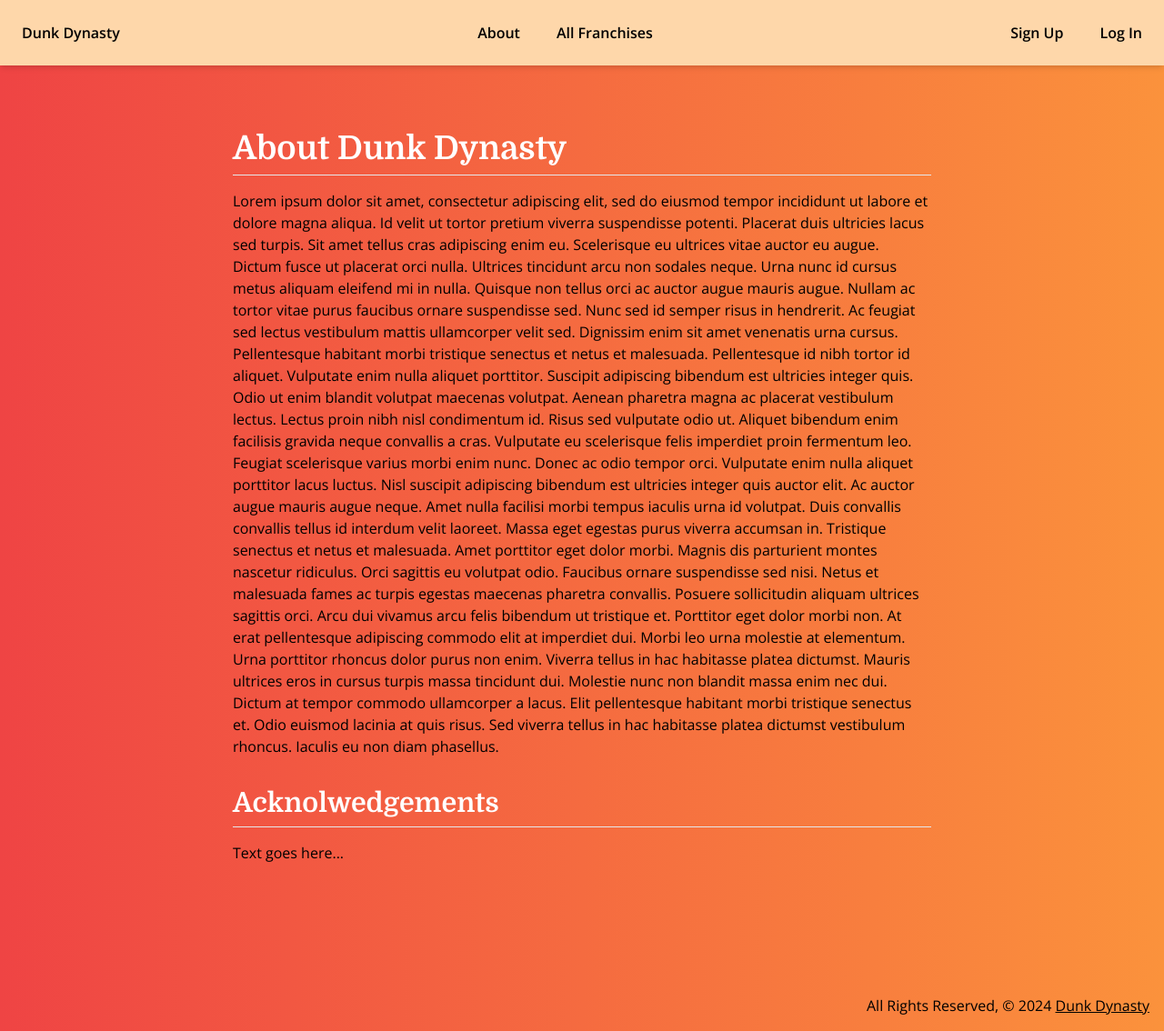
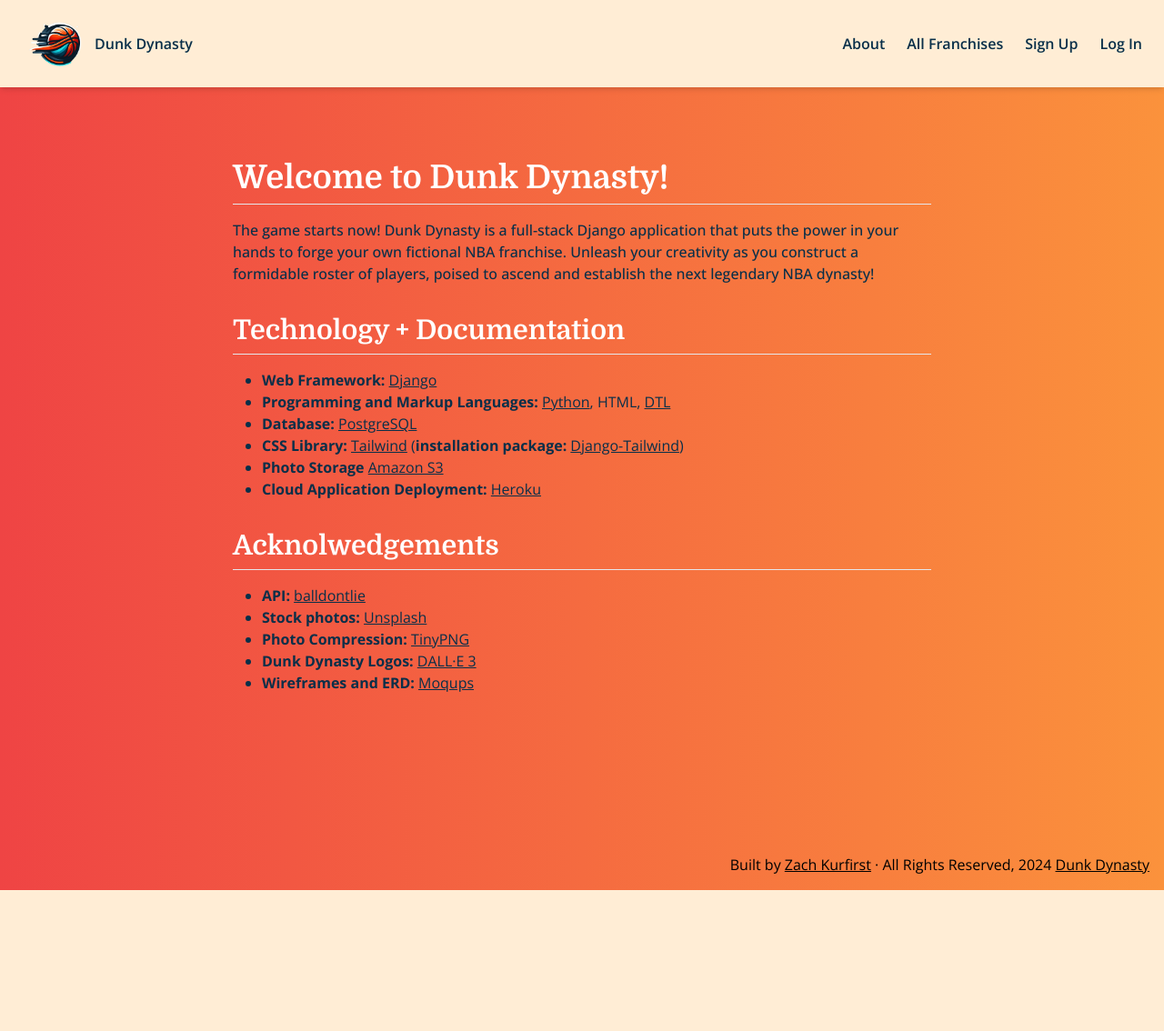
Before and after one commit to zachkurfirst/dunk-dynasty, a Django app: page /about/ in a window 1280 px wide. Shown: the whole page at 91% size. After the commit the page ends 979 px from the top, so only its background shows below. Run offline with Django 5.2, Linux system fonts and the light colour scheme; some libraries are stand-ins or nearby versions.

Commit message:
about page, README, more styling updates to forms, icon and favicon

```diff
--- a/main_app/templates/about.html
+++ b/main_app/templates/about.html
@@ -1,46 +1,125 @@
-{% extends 'base.html' %} {% block content %}
+{% extends 'base.html' %}
+
+{% block content %}
 <div class="max-w-screen-md">
-  <h1 class="text-4xl font-bold mb-2">About Dunk Dynasty</h1>
+  <h1 class="text-4xl font-bold mt-8 mb-2">Welcome to Dunk Dynasty!</h1>
   <hr />
   <p class="mt-4 mb-8">
-    Lorem ipsum dolor sit amet, consectetur adipiscing elit, sed do eiusmod
-    tempor incididunt ut labore et dolore magna aliqua. Id velit ut tortor
-    pretium viverra suspendisse potenti. Placerat duis ultricies lacus sed
-    turpis. Sit amet tellus cras adipiscing enim eu. Scelerisque eu ultrices
-    vitae auctor eu augue. Dictum fusce ut placerat orci nulla. Ultrices
-    tincidunt arcu non sodales neque. Urna nunc id cursus metus aliquam eleifend
-    mi in nulla. Quisque non tellus orci ac auctor augue mauris augue. Nullam ac
-    tortor vitae purus faucibus ornare suspendisse sed. Nunc sed id semper risus
-    in hendrerit. Ac feugiat sed lectus vestibulum mattis ullamcorper velit sed.
-    Dignissim enim sit amet venenatis urna cursus. Pellentesque habitant morbi
-    tristique senectus et netus et malesuada. Pellentesque id nibh tortor id
-    aliquet. Vulputate enim nulla aliquet porttitor. Suscipit adipiscing
-    bibendum est ultricies integer quis. Odio ut enim blandit volutpat maecenas
-    volutpat. Aenean pharetra magna ac placerat vestibulum lectus. Lectus proin
-    nibh nisl condimentum id. Risus sed vulputate odio ut. Aliquet bibendum enim
-    facilisis gravida neque convallis a cras. Vulputate eu scelerisque felis
-    imperdiet proin fermentum leo. Feugiat scelerisque varius morbi enim nunc.
-    Donec ac odio tempor orci. Vulputate enim nulla aliquet porttitor lacus
-    luctus. Nisl suscipit adipiscing bibendum est ultricies integer quis auctor
-    elit. Ac auctor augue mauris augue neque. Amet nulla facilisi morbi tempus
-    iaculis urna id volutpat. Duis convallis convallis tellus id interdum velit
-    laoreet. Massa eget egestas purus viverra accumsan in. Tristique senectus et
-    netus et malesuada. Amet porttitor eget dolor morbi. Magnis dis parturient
-    montes nascetur ridiculus. Orci sagittis eu volutpat odio. Faucibus ornare
-    suspendisse sed nisi. Netus et malesuada fames ac turpis egestas maecenas
-    pharetra convallis. Posuere sollicitudin aliquam ultrices sagittis orci.
-    Arcu dui vivamus arcu felis bibendum ut tristique et. Porttitor eget dolor
-    morbi non. At erat pellentesque adipiscing commodo elit at imperdiet dui.
-    Morbi leo urna molestie at elementum. Urna porttitor rhoncus dolor purus non
-    enim. Viverra tellus in hac habitasse platea dictumst. Mauris ultrices eros
-    in cursus turpis massa tincidunt dui. Molestie nunc non blandit massa enim
-    nec dui. Dictum at tempor commodo ullamcorper a lacus. Elit pellentesque
-    habitant morbi tristique senectus et. Odio euismod lacinia at quis risus.
-    Sed viverra tellus in hac habitasse platea dictumst vestibulum rhoncus.
-    Iaculis eu non diam phasellus.
+    The game starts now! Dunk Dynasty is a full-stack Django application that
+    puts the power in your hands to forge your own fictional NBA franchise.
+    Unleash your creativity as you construct a formidable roster of players,
+    poised to ascend and establish the next legendary NBA dynasty!
   </p>
+  <h2 class="text-3xl mb-2">Technology + Documentation</h2>
+  <hr />
+  <ul class="list-disc ml-8 mt-4 mb-8 text-sky-950">
+    <li>
+      <strong>Web Framework:</strong>
+      <a
+        href="https://docs.djangoproject.com/en/5.0/"
+        target="_blank"
+        rel="noreferrer noopener"
+        >Django</a
+      >
+    </li>
+    <li>
+      <strong>Programming and Markup Languages:</strong>
+      <a
+        href="https://docs.python.org/3/"
+        target="_blank"
+        rel="noreferrer noopener"
+        >Python</a
+      >, HTML,
+      <a
+        href="https://docs.djangoproject.com/en/5.0/ref/templates/language/"
+        target="_blank"
+        rel="noopener noreferrer"
+        >DTL</a
+      >
+    </li>
+    <li>
+      <strong>Database:</strong>
+      <a
+        href="https://www.postgresql.org/docs/"
+        target="_blank"
+        rel="noreferrer noopener"
+        >PostgreSQL</a
+      >
+    </li>
+    <li>
+      <strong>CSS Library:</strong>
+      <a
+        href="https://tailwindcss.com/docs/"
+        target="_blank"
+        rel="noreferrer noopener"
+        >Tailwind</a
+      >
+      (<strong>installation package:</strong>
+      <a
+        href="https://django-tailwind.readthedocs.io/en/latest/installation.html"
+        target="_blank"
+        rel="noreferrer noopener"
+        >Django-Tailwind</a
+      >)
+    </li>
+    <li>
+      <strong>Photo Storage</strong>
+      <a
+        href="https://docs.aws.amazon.com/s3/"
+        target="_blank"
+        rel="noreferrer noopener"
+        >Amazon S3</a
+      >
+    </li>
+    <li>
+      <strong>Cloud Application Deployment:</strong>
+      <a
+        href="https://devcenter.heroku.com/categories/reference"
+        target="_blank"
+        rel="noreferrer noopener"
+        >Heroku</a
+      >
+    </li>
+  </ul>
   <h2 class="text-3xl mb-2">Acknolwedgements</h2>
   <hr />
-  <p class="mt-4">Text goes here...</p>
+  <ul class="list-disc ml-8 mt-4 mb-8 text-sky-950">
+    <li>
+      <strong>API:</strong>
+      <a
+        href="https://www.balldontlie.io/home.html"
+        target="_blank"
+        rel="noreferrer noopener"
+        >balldontlie</a
+      >
+    </li>
+    <li>
+      <strong>Stock photos:</strong>
+      <a href="https://unsplash.com/" target="_blank" rel="noreferrer noopener"
+        >Unsplash</a
+      >
+    </li>
+    <li>
+      <strong>Photo Compression:</strong>
+      <a href="https://tinypng.com/" target="_blank" rel="noreferrer noopener"
+        >TinyPNG</a
+      >
+    </li>
+    <li>
+      <strong>Dunk Dynasty Logos:</strong>
+      <a
+        href="https://openai.com/dall-e-3"
+        target="_blank"
+        rel="noreferrer noopener"
+        >DALL·E 3</a
+      >
+    </li>
+    <li>
+      <strong>Wireframes and ERD:</strong>
+      <a href="https://moqups.com/" target="_blank" rel="noreferrer noopener"
+        >Moqups</a
+      >
+    </li>
+  </ul>
 </div>
 {% endblock %}
--- a/main_app/templates/base.html
+++ b/main_app/templates/base.html
@@ -6,50 +6,45 @@
     <meta name="viewport" content="width=device-width, initial-scale=1.0" />
     <meta http-equiv="X-UA-Compatible" content="ie=edge" />
     <title>Dunk Dynasty</title>
-    <link rel="icon" type="image/x-icon" href="../../static/Assets/dunk-dynasty-logo-trimmed.png">
+    <link rel="icon" type="image/x-icon" href="../../static/Assets/dunk-dynasty-icon.png">
     {% tailwind_css %}
     <link rel="preconnect" href="https://fonts.googleapis.com">
   <link rel="preconnect" href="https://fonts.gstatic.com" crossorigin>
   <link rel="preconnect" href="https://fonts.gstatic.com" crossorigin>
   <link href="https://fonts.googleapis.com/css2?family=Domine:wght@400..700&family=Open+Sans:ital,wght@0,300..800;1,300..800&display=swap" rel="stylesheet">
-    <!-- <link
-      rel="stylesheet"
-      type="text/css"
-      href="{% static 'css/style.css' %}"
-    /> -->
   </head>
   <body class="flex flex-col h-dvh bg-gradient-to-r from-red-500 to-orange-400 font-body">
-    <header class="bg-orange-200 fixed top-0 w-full shadow-md font-semibold">
-      <nav class="flex justify-between p-6 text-xs sm:text-base">
-          <a href="{% url 'home' %}">Dunk Dynasty
-            <!-- <img src="../../static/Assets/dunk-dynasty-logo-trimmed.png" alt="Dunk Dynasty logo" class="max-h-20"> -->
-          </a>
-          <div class="flex gap-4 md:gap-10" id="nav">
-            <a href="{% url 'about' %}">About</a>
+    <header class="bg-orange-100 text-sky-950 fixed top-0 w-full shadow-md font-semibold">
+      <nav class="flex justify-between items-center align py-2 px-4 md:px-6 text-xs sm:text-base">
+        <a href="{% url 'home' %}" class="flex items-center">
+          <img src="../../../static/Assets/dunk-dynasty-icon.png" alt="Dunk Dynasty icon" class="max-h-20"><span class="hidden sm:inline">Dunk Dynasty</span>
+        </a>
+          <div class="flex gap-4 md:gap-6" id="nav">
+            <a href="{% url 'about' %}" class="hover:underline">About</a>
             {% if user.is_authenticated %}
-            <a href="{% url 'franchises_create' %}" class="hidden md:inline">Add Franchise</a>
+            <a href="{% url 'franchises_index' %}" class="hidden md:inline hover:underline">All Franchises</a>
+            {% else %}
+            <a href="{% url 'franchises_index' %}" class="hover:underline">All Franchises</a>
             {% endif %}
-            <a href="{% url 'franchises_index' %}" class="hidden md:inline">All Franchises</a>
-          </div>
-          <div class="flex gap-10" id="auth">
             {% if user.is_authenticated %}
             <!-- Is authenticated -->
-            <a href="{% url 'franchises_my_index' %}">My Franchises</a>
+            <a href="{% url 'franchises_create' %}" class="hidden lg:inline hover:underline">Add Franchise</a>
+            <a href="{% url 'franchises_my_index' %}" class="hover:underline">My Franchises</a>
             <form action="{% url 'logout' %}" method="POST">
               {% csrf_token %}
-              <button type="submit" class="">Log Out</button>
+              <button type="submit" class="hover:underline">Log Out</button>
             </form>
             {% else %}
             <!-- Is not authenticated -->
-            <a href="{% url 'signup' %}" class="hidden md:inline">Sign Up</a>
-            <a href="{% url 'login' %}">Log In</a>
+            <a href="{% url 'signup' %}" class="hidden md:inline hover:underline">Sign Up</a>
+            <a href="{% url 'login' %}" class="hover:underline">Log In</a>
             {% endif %}
           </div>
       </nav>
     </header>
     <main class="mx-auto my-28 sm:my-36 px-8 xl:px-0 md:max-w-screen-lg grow">{% block content %} {% endblock %}</main>
     <footer class="text-right pt-0 pb-4 pr-4">
-      <div>All Rights Reserved, &copy; 2024 <a href="{% url 'about' %}" class="underline">Dunk Dynasty</a></div>
+      <div>Built by <a href="https://github.com/zachkurfirst" class="underline hover:text-white">Zach Kurfirst</a> &middot; All Rights Reserved, 2024 <a href="{% url 'about' %}" class="underline hover:text-white">Dunk Dynasty</a></div>
     </footer>
   </body>
 </html>
--- a/main_app/templates/franchises/search.html
+++ b/main_app/templates/franchises/search.html
@@ -21,7 +21,7 @@
       <th class="py-3 pr-4">Action</th>
     </tr>
   </thead>
-  <tbody>
+  <tbody class="bg-slate-50">
     {% for player in results.data %}
     <tr class="border-b">
       <td class="py-3 pl-2 pr-14">{{ player.first_name }} {{ player.last_name }}</td>
--- a/theme/static/css/dist/styles.css
+++ b/theme/static/css/dist/styles.css
@@ -884,6 +884,12 @@
   color: rgb(255 255 255 / var(--tw-text-opacity));
 }
 
+p {
+  font-weight: 500;
+  --tw-text-opacity: 1;
+  color: rgb(8 47 73 / var(--tw-text-opacity));
+}
+
 h1,
   h2,
   h3 {
@@ -957,6 +968,14 @@
   margin-bottom: 2rem;
 }
 
+.ml-10 {
+  margin-left: 2.5rem;
+}
+
+.ml-8 {
+  margin-left: 2rem;
+}
+
 .mr-2 {
   margin-right: 0.5rem;
 }
@@ -1037,6 +1052,10 @@
   flex-grow: 1;
 }
 
+.list-disc {
+  list-style-type: disc;
+}
+
 .grid-cols-1 {
   grid-template-columns: repeat(1, minmax(0, 1fr));
 }
@@ -1065,10 +1084,6 @@
   justify-content: space-between;
 }
 
-.gap-10 {
-  gap: 2.5rem;
-}
-
 .gap-4 {
   gap: 1rem;
 }
@@ -1106,9 +1121,9 @@
   background-color: rgb(249 250 251 / var(--tw-bg-opacity));
 }
 
-.bg-orange-200 {
-  --tw-bg-opacity: 1;
-  background-color: rgb(254 215 170 / var(--tw-bg-opacity));
+.bg-orange-100 {
+  --tw-bg-opacity: 1;
+  background-color: rgb(255 237 213 / var(--tw-bg-opacity));
 }
 
 .bg-slate-200 {
@@ -1140,15 +1155,21 @@
   --tw-gradient-to: #fb923c var(--tw-gradient-to-position);
 }
 
-.p-6 {
-  padding: 1.5rem;
-}
-
 .px-10 {
   padding-left: 2.5rem;
   padding-right: 2.5rem;
 }
 
+.px-12 {
+  padding-left: 3rem;
+  padding-right: 3rem;
+}
+
+.px-4 {
+  padding-left: 1rem;
+  padding-right: 1rem;
+}
+
 .px-6 {
   padding-left: 1.5rem;
   padding-right: 1.5rem;
@@ -1159,6 +1180,11 @@
   padding-right: 2rem;
 }
 
+.py-2 {
+  padding-top: 0.5rem;
+  padding-bottom: 0.5rem;
+}
+
 .py-3 {
   padding-top: 0.75rem;
   padding-bottom: 0.75rem;
@@ -1275,19 +1296,29 @@
   color: rgb(0 0 0 / var(--tw-text-opacity));
 }
 
+.text-cyan-950 {
+  --tw-text-opacity: 1;
+  color: rgb(8 51 68 / var(--tw-text-opacity));
+}
+
 .text-orange-50 {
   --tw-text-opacity: 1;
   color: rgb(255 247 237 / var(--tw-text-opacity));
 }
 
-.text-orange-500 {
-  --tw-text-opacity: 1;
-  color: rgb(249 115 22 / var(--tw-text-opacity));
-}
-
-.text-red-500 {
-  --tw-text-opacity: 1;
-  color: rgb(239 68 68 / var(--tw-text-opacity));
+.text-red-100 {
+  --tw-text-opacity: 1;
+  color: rgb(254 226 226 / var(--tw-text-opacity));
+}
+
+.text-red-50 {
+  --tw-text-opacity: 1;
+  color: rgb(254 242 242 / var(--tw-text-opacity));
+}
+
+.text-sky-950 {
+  --tw-text-opacity: 1;
+  color: rgb(8 47 73 / var(--tw-text-opacity));
 }
 
 .text-slate-500 {
@@ -1358,7 +1373,30 @@
 }
 
 form > p > input {
+  margin-bottom: 1rem;
   width: 100%;
+}
+
+form > p {
+  margin-top: 1rem;
+}
+
+form > p > label {
+  font-weight: 700;
+  text-transform: uppercase;
+}
+
+ul > li > a {
+  text-decoration-line: underline;
+}
+
+ul > li > a:hover {
+  --tw-text-opacity: 1;
+  color: rgb(255 255 255 / var(--tw-text-opacity));
+}
+
+#card > a:hover {
+  opacity: 0.85;
 }
 
 @media (min-width: 640px) {
@@ -1383,18 +1421,35 @@
   }
 }
 
+.hover\:text-white:hover {
+  --tw-text-opacity: 1;
+  color: rgb(255 255 255 / var(--tw-text-opacity));
+}
+
+.hover\:underline:hover {
+  text-decoration-line: underline;
+}
+
 @media (min-width: 640px) {
   .sm\:my-36 {
     margin-top: 9rem;
     margin-bottom: 9rem;
   }
 
+  .sm\:ml-4 {
+    margin-left: 1rem;
+  }
+
   .sm\:mr-8 {
     margin-right: 2rem;
   }
 
   .sm\:mt-4 {
     margin-top: 1rem;
+  }
+
+  .sm\:inline {
+    display: inline;
   }
 
   .sm\:table-cell {
@@ -1452,20 +1507,25 @@
     flex-direction: row;
   }
 
-  .md\:gap-10 {
-    gap: 2.5rem;
-  }
-
   .md\:gap-6 {
     gap: 1.5rem;
   }
 
+  .md\:px-6 {
+    padding-left: 1.5rem;
+    padding-right: 1.5rem;
+  }
+
   .md\:pl-6 {
     padding-left: 1.5rem;
   }
 }
 
 @media (min-width: 1024px) {
+  .lg\:inline {
+    display: inline;
+  }
+
   .lg\:max-w-52 {
     max-width: 13rem;
   }
--- a/theme/static_src/tailwind.config.js
+++ b/theme/static_src/tailwind.config.js
@@ -50,6 +50,9 @@
             aspectRatio: {
                 '3/2': '3 / 2',
             },
+            backgroundImage: {
+                'bg': "url('../../Assets/oleksii-s-O2kqxbix4Mw-unsplash.jpg')",
+            }
         },
     },
     plugins: [
```
Also changed, not shown: other parts of theme/static/css/dist/styles.css (+15 -35 lines), main_app/templates/main_app/franchise_form.html (+11 -9 lines), main_app/templates/registration/login.html (+4 -4 lines), main_app/templates/registration/signup.html (+5 -3 lines), theme/static_src/src/styles.css (+24 -4 lines), README.md, main_app/static/Assets/dunk-dynasty-icon.png (added), 6 other files.
